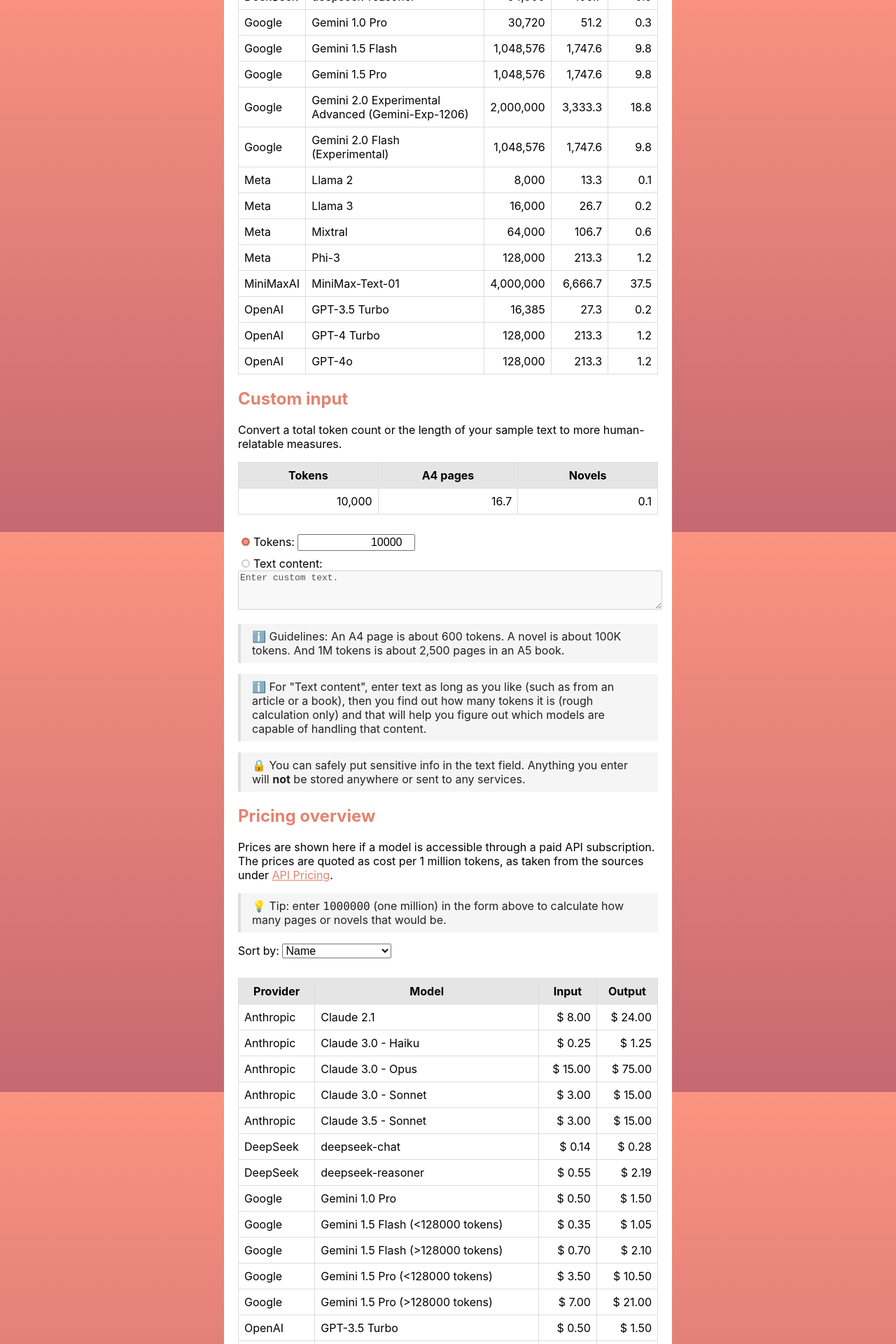
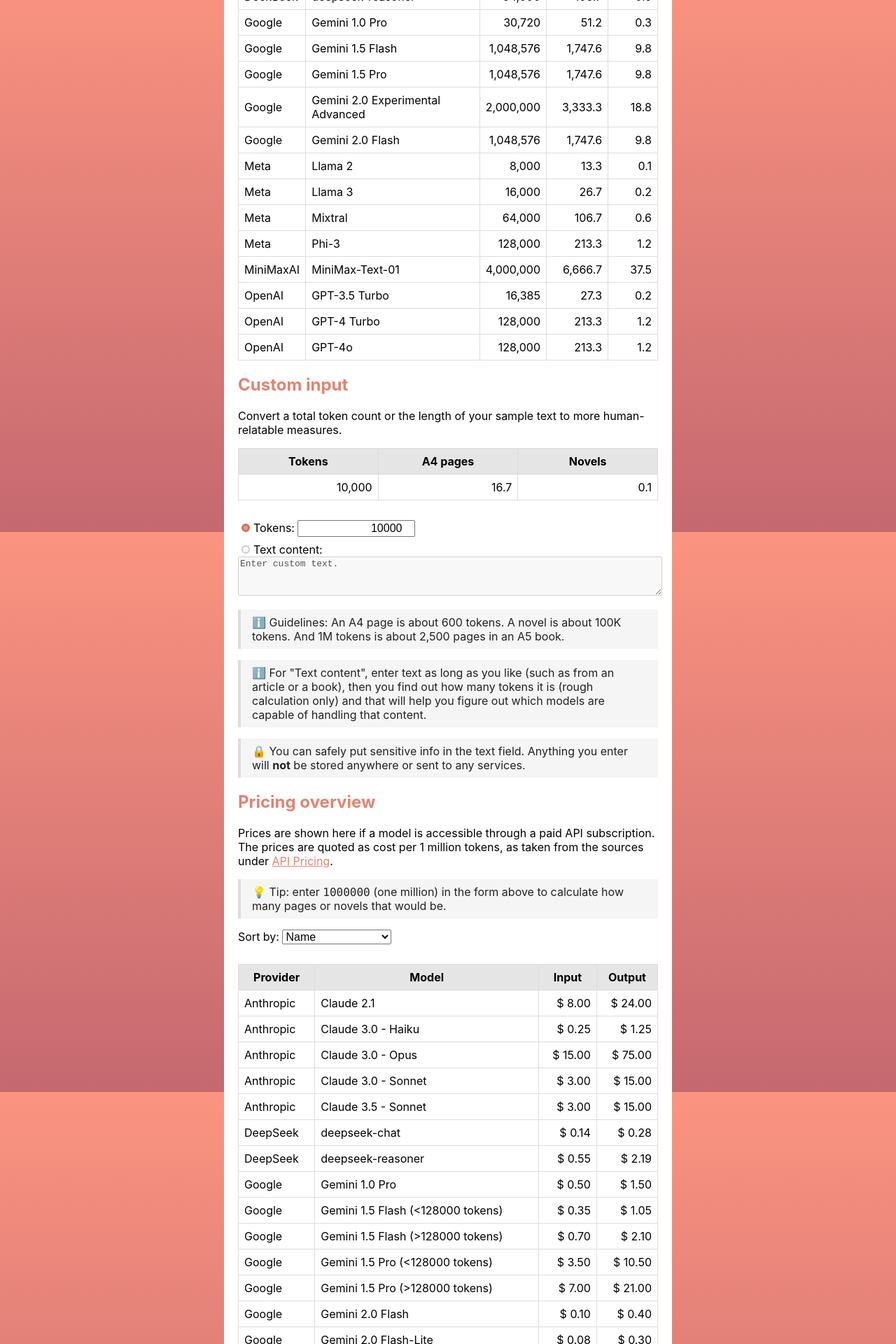
Before and after one commit to MichaelCurrin/token-translator, a React (Create React App) app: page / in a window 1280 px wide. Shown: the part 1640-3560 px from the top of the page at 70% size. Built offline with nearby package versions, Linux system fonts and the light colour scheme.

Commit message:
update Gemini models

```diff
--- a/src/constants.js
+++ b/src/constants.js
@@ -16,12 +16,12 @@ export const MODEL_INPUT_LIMITS = [
   },
   {
     provider: 'Google',
-    modelName: 'Gemini 2.0 Experimental Advanced (Gemini-Exp-1206)',
+    modelName: 'Gemini 2.0 Experimental Advanced',
     tokens: 2000000,
   },
   {
     provider: 'Google',
-    modelName: 'Gemini 2.0 Flash (Experimental)',
+    modelName: 'Gemini 2.0 Flash',
     tokens: 1048576,
   },
   { provider: 'Google', modelName: 'Gemini 1.5 Pro', tokens: 1048576 },
@@ -66,6 +66,18 @@ export const PRICE_PER_MILLION_TOKENS = [
     modelName: 'GPT-3.5 Turbo',
     input: '0.50',
     output: '1.50',
+  },
+  {
+    provider: 'Google',
+    modelName: 'Gemini 2.0 Flash',
+    input: '0.10',
+    output: '0.40',
+  },
+  {
+    provider: 'Google',
+    modelName: 'Gemini 2.0 Flash-Lite',
+    input: '0.075',
+    output: '0.30',
   },
   {
     provider: 'Google',
```
